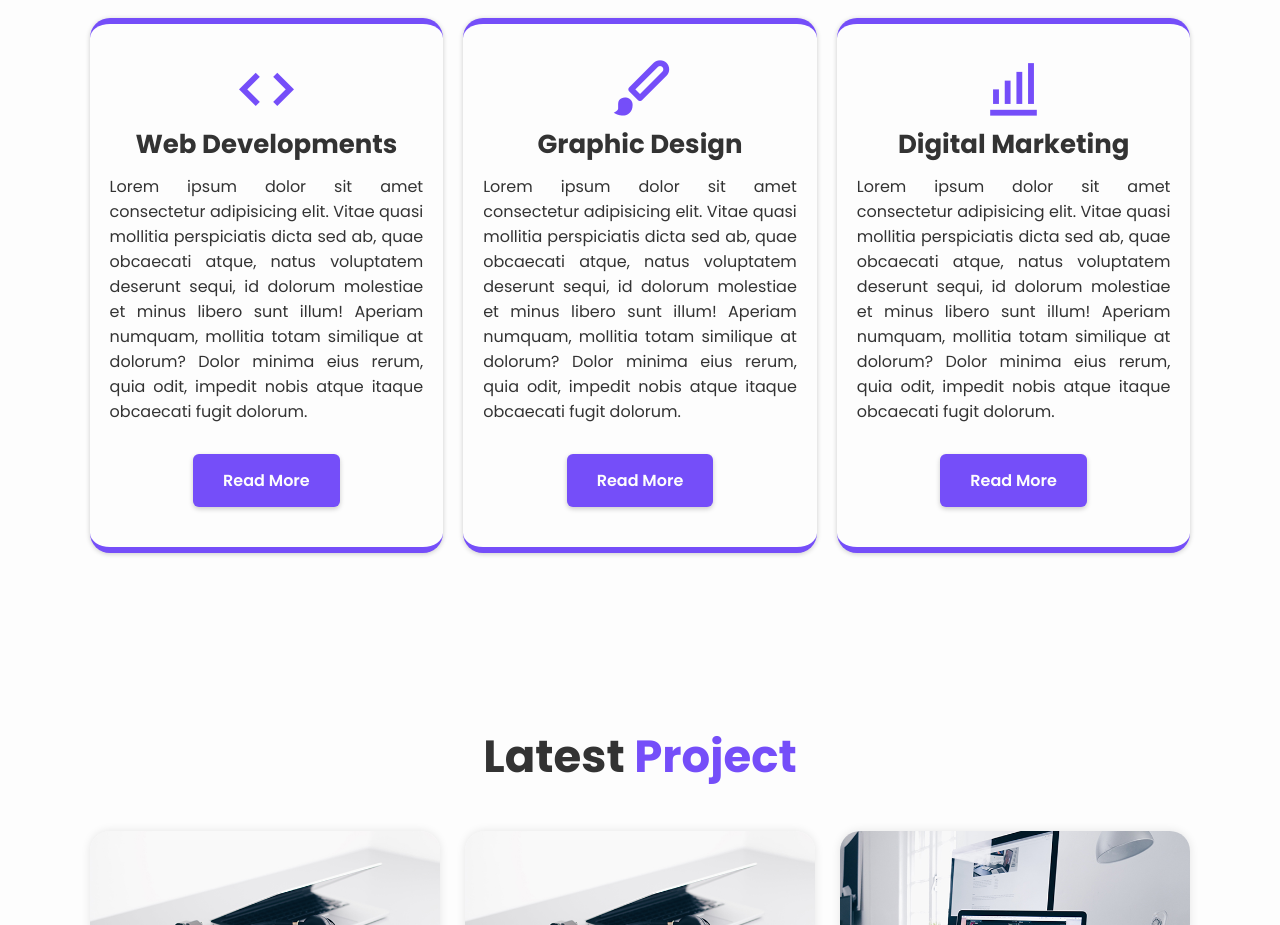
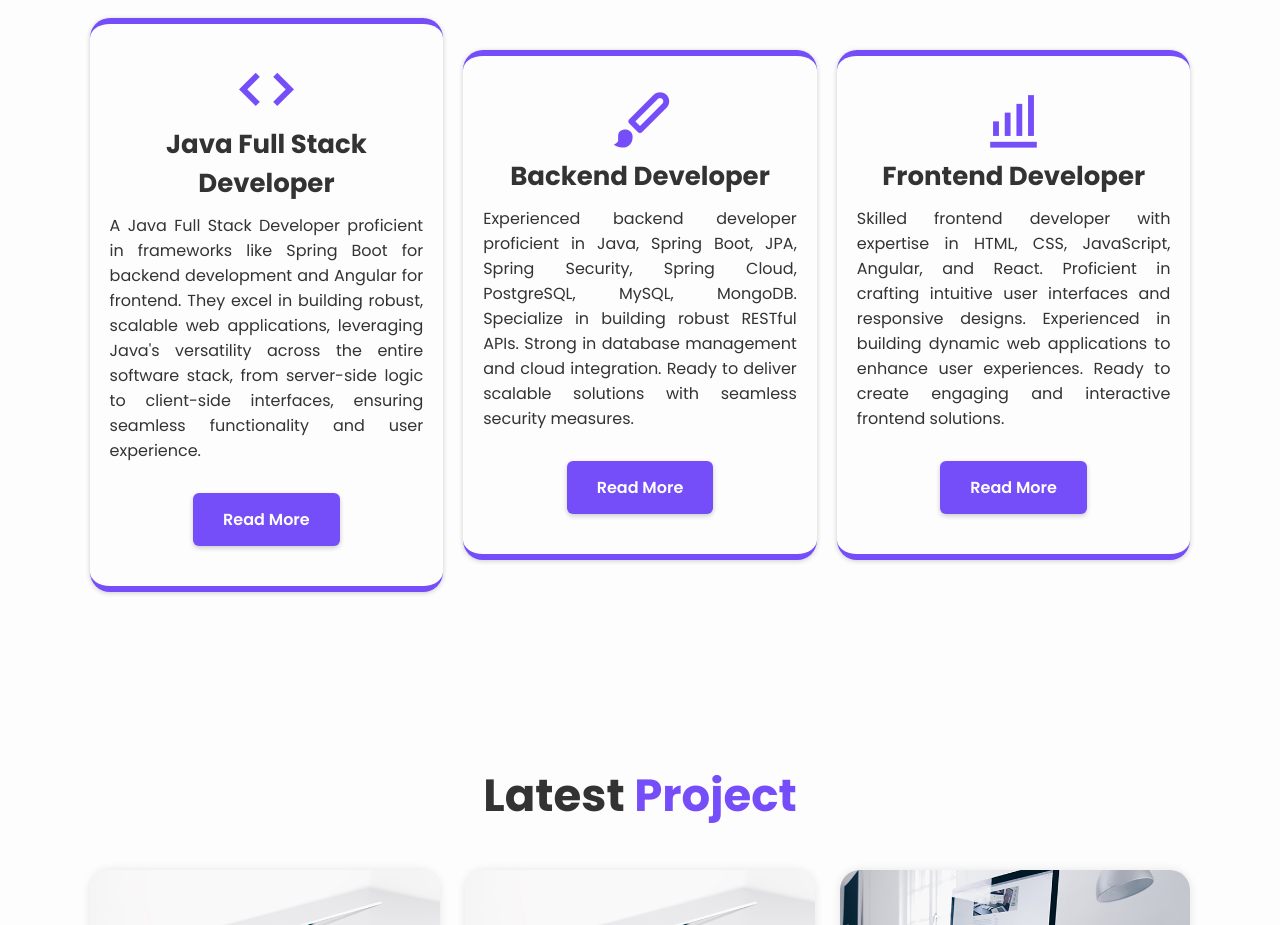
Before and after one commit to technicalsantji/Portfolio-Sant-Kumar, a plain HTML site: page Portfolio-Sant/index.html in a window 1280 px wide. Shown: the part 1600-2525 px from the top of the page. Drawn offline with nearby package versions, Linux system fonts and the light colour scheme; some packages are replaced by stand-ins of ours; a script that the page names is missing.

Commit message:
Update index.html
text edit for service

```diff
--- a/Portfolio-Sant/index.html
+++ b/Portfolio-Sant/index.html
@@ -116,40 +116,34 @@
       <div class="services-container">
         <div class="service-box">
           <i class="bx bx-code"></i>
-          <h3>Web Developments</h3>
+          <h3>Java Full Stack Developer</h3>
           <p>
-            Lorem ipsum dolor sit amet consectetur adipisicing elit. Vitae quasi
-            mollitia perspiciatis dicta sed ab, quae obcaecati atque, natus
-            voluptatem deserunt sequi, id dolorum molestiae et minus libero sunt
-            illum! Aperiam numquam, mollitia totam similique at dolorum? Dolor
-            minima eius rerum, quia odit, impedit nobis atque itaque obcaecati
-            fugit dolorum.
+            A Java Full Stack Developer proficient in frameworks like Spring Boot for backend development and Angular for frontend.
+            They excel in building robust, scalable web applications, leveraging Java's versatility across the entire software stack,
+            from server-side logic to client-side interfaces, ensuring seamless functionality and user experience.
+
           </p>
           <a href="" class="btn">Read More</a>
         </div>
         <div class="service-box">
           <i class="bx bxs-paint"></i>
-          <h3>Graphic Design</h3>
+          <h3>Backend Developer</h3>
           <p>
-            Lorem ipsum dolor sit amet consectetur adipisicing elit. Vitae quasi
-            mollitia perspiciatis dicta sed ab, quae obcaecati atque, natus
-            voluptatem deserunt sequi, id dolorum molestiae et minus libero sunt
-            illum! Aperiam numquam, mollitia totam similique at dolorum? Dolor
-            minima eius rerum, quia odit, impedit nobis atque itaque obcaecati
-            fugit dolorum.
+            Experienced backend developer proficient in Java, Spring Boot, JPA, Spring Security, Spring Cloud,
+            PostgreSQL, MySQL, MongoDB. Specialize in building robust RESTful APIs. Strong in database management and cloud integration.
+             Ready to deliver scalable solutions with seamless security measures.
           </p>
           <a href="" class="btn">Read More</a>
         </div>
         <div class="service-box">
           <i class="bx bx-bar-chart-alt"></i>
-          <h3>Digital Marketing</h3>
+          <h3>Frontend Developer</h3>
           <p>
-            Lorem ipsum dolor sit amet consectetur adipisicing elit. Vitae quasi
-            mollitia perspiciatis dicta sed ab, quae obcaecati atque, natus
-            voluptatem deserunt sequi, id dolorum molestiae et minus libero sunt
-            illum! Aperiam numquam, mollitia totam similique at dolorum? Dolor
-            minima eius rerum, quia odit, impedit nobis atque itaque obcaecati
-            fugit dolorum.
+
+Skilled frontend developer with expertise in HTML, CSS, JavaScript, Angular, and React.
+ Proficient in crafting intuitive user interfaces and responsive designs. Experienced in
+ building dynamic web applications to enhance user experiences.
+Ready to create engaging and interactive frontend solutions.
           </p>
           <a href="" class="btn">Read More</a>
         </div>
```
